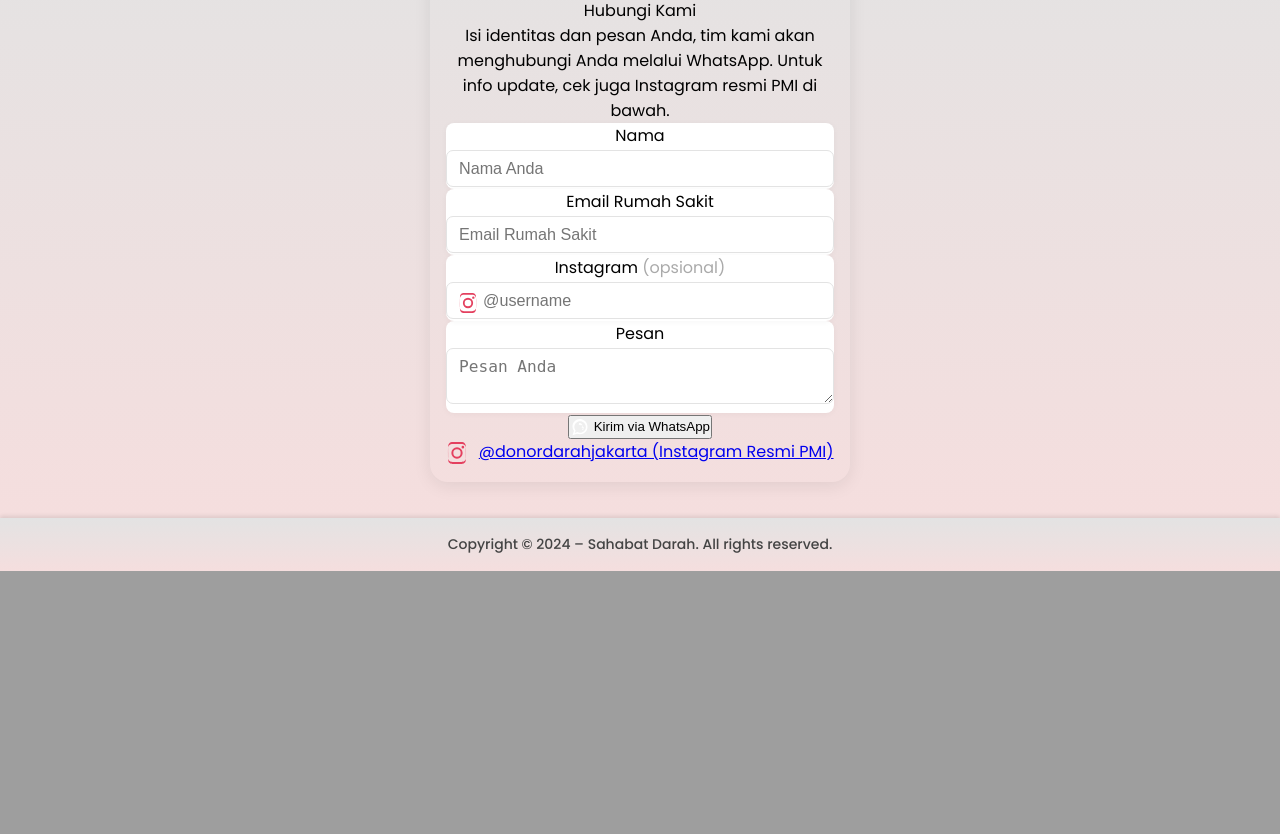
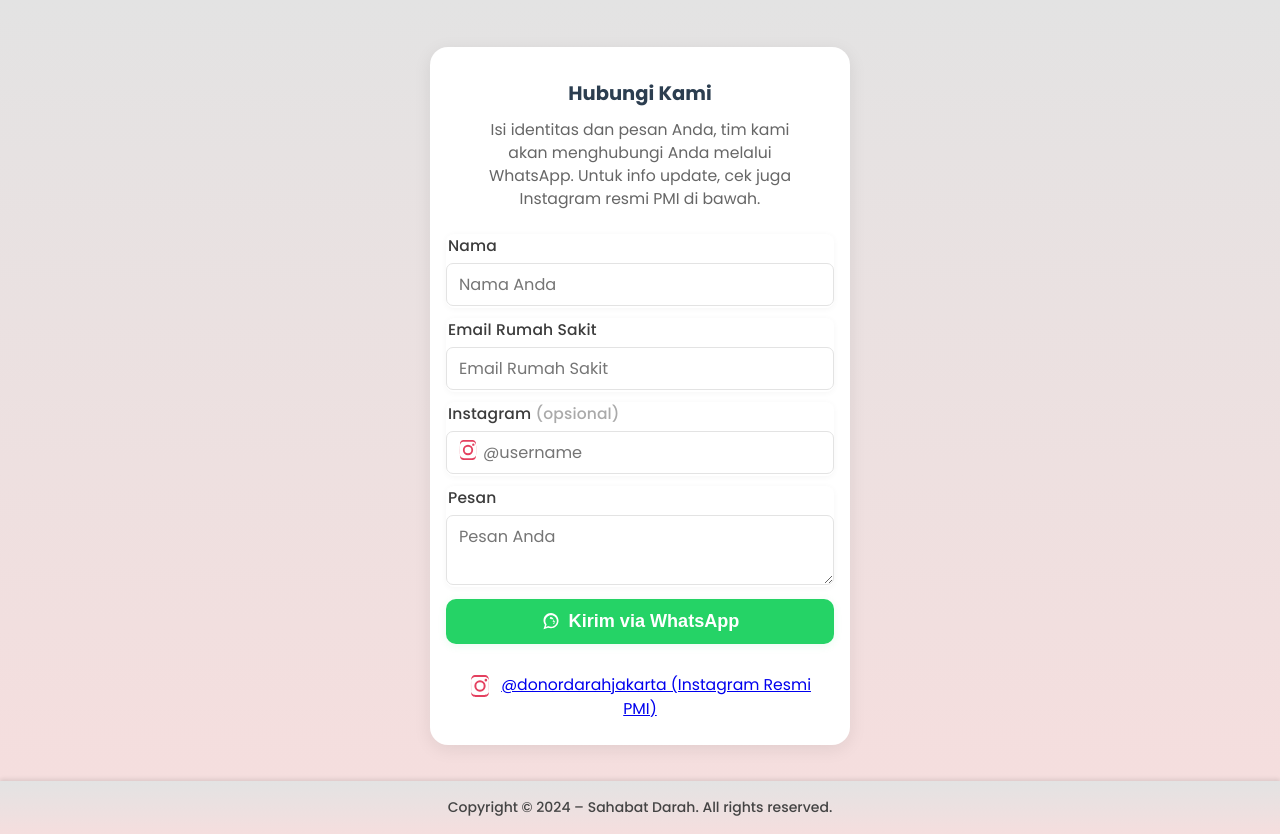
Before and after one commit to ferdiiiandraa/sahabat-darah, a Laravel app: page / in a window 1280 px wide. Shown: the part 3027-3861 px from the top of the page. Before the commit the page ends 3598 px from the top, so only its background shows below. Run offline with Laravel 12, Linux system fonts and the light colour scheme; parts of the project's set-up code (start-up, migrations or seed data) failed here and were passed over; some libraries are stand-ins or nearby versions.

Commit message:
Merapihkan Tampilan Home

```diff
--- a/Project-Sahabat-Darah/public/css/home.css
+++ b/Project-Sahabat-Darah/public/css/home.css
@@ -610,3 +634,244 @@
     background-color: #8b0000;
     margin-bottom: -100px;
 }
+
+.footer-contact-card {
+  background: rgba(255,255,255,0.97);
+  border-radius: 1rem;
+  box-shadow: 0 4px 24px rgba(0,0,0,0.10);
+  padding: 18px 36px;
+  display: flex;
+  gap: 32px;
+  align-items: center;
+  justify-content: center;
+  max-width: 600px;
+  margin: 0 auto 18px auto;
+  flex-wrap: wrap;
+}
+.footer-contact-item {
+  display: flex;
+  align-items: center;
+  gap: 8px;
+  font-size: 1.1rem;
+  font-weight: 600;
+}
+.footer-contact-icon {
+  filter: drop-shadow(0 2px 4px rgba(0,0,0,0.10));
+}
+.footer-contact-card a {
+  color: #222;
+  text-decoration: none;
+  transition: color 0.2s, box-shadow 0.2s;
+  border-radius: 6px;
+  padding: 2px 6px;
+}
+.footer-contact-card a:hover {
+  color: #fff;
+  background: #25D366;
+  box-shadow: 0 2px 8px rgba(37,211,102,0.15);
+}
+.footer-contact-item:last-child a:hover {
+  background: #E4405F;
+  box-shadow: 0 2px 8px rgba(228,64,95,0.15);
+}
+@media (max-width: 600px) {
+  .footer-contact-card {
+    flex-direction: column;
+    gap: 16px;
+    padding: 16px 10px;
+  }
+}
+
+.footer-label {
+  display: block;
+  font-size: 0.97rem;
+  font-weight: 500;
+  color: #3c3c3c;
+  margin-bottom: 2px;
+  margin-left: 2px;
+  letter-spacing: 0.01em;
+}
+.footer-input-card {
+  background: #fff;
+  border-radius: 12px;
+  box-shadow: 0 2px 12px rgba(0,0,0,0.08);
+  padding: 12px 16px 6px 16px;
+  margin-bottom: 0;
+  display: flex;
+  flex-direction: column;
+  align-items: flex-start;
+  position: relative;
+  gap: 2px;
+}
+.footer-wa-input {
+  background: #fff;
+  border: 1.5px solid #e3e3e3;
+  border-radius: 8px;
+  box-shadow: 0 1px 6px rgba(0,0,0,0.04);
+  width: 100%;
+  font-size: 1.05rem;
+  padding: 10px 14px 10px 14px;
+  color: #222;
+  font-family: inherit;
+  transition: border 0.2s, box-shadow 0.2s;
+  margin-top: 2px;
+  margin-bottom: 2px;
+}
+.footer-wa-input:focus {
+  border: 1.5px solid #25D366;
+  box-shadow: 0 2px 12px rgba(37,211,102,0.08);
+  outline: none;
+}
+#footerInstagram.footer-wa-input {
+  padding-left: 40px;
+}
+.footer-wa-btn {
+  width: 100%;
+  background: #25D366;
+  color: #fff;
+  font-weight: 700;
+  padding: 12px 0;
+  border: none;
+  border-radius: 10px;
+  cursor: pointer;
+  display: flex;
+  align-items: center;
+  justify-content: center;
+  gap: 8px;
+  font-size: 1.13rem;
+  box-shadow: 0 2px 8px rgba(37,211,102,0.10);
+  transition: background 0.2s, box-shadow 0.2s;
+  margin-top: 2px;
+}
+.footer-wa-btn:hover {
+  background: #1ebe5d;
+  box-shadow: 0 4px 16px rgba(37,211,102,0.15);
+}
+@media (max-width: 600px) {
+  .footer-wa-form {
+    max-width: 100%;
+    padding: 0 4px;
+  }
+  .footer-input-card {
+    padding: 10px 8px 4px 8px;
+  }
+}
+
+.footer-contact-outer-card {
+  background: #fff;
+  border-radius: 18px;
+  box-shadow: 0 4px 18px rgba(0,0,0,0.08);
+  padding: 32px 16px 18px 16px;
+  max-width: 420px;
+  margin: 32px auto 20px auto;
+  display: flex;
+  flex-direction: column;
+  align-items: center;
+  gap: 0.5rem;
+}
+.footer-contact-title {
+  font-size: 1.22rem;
+  font-weight: 700;
+  color: #2C3E50;
+  margin-bottom: 0.1em;
+  text-align: center;
+}
+.footer-contact-desc {
+  font-size: 0.98rem;
+  color: #666;
+  margin-bottom: 1em;
+  text-align: center;
+  max-width: 340px;
+}
+.footer-wa-form {
+  width: 100%;
+  max-width: 100%;
+  margin: 0 auto;
+  display: flex;
+  flex-direction: column;
+  gap: 10px;
+  padding: 0;
+}
+.footer-input-card {
+  background: #fff;
+  border-radius: 8px;
+  box-shadow: 0 1px 6px rgba(0,0,0,0.04);
+  padding: 0;
+  margin-bottom: 0;
+  display: flex;
+  flex-direction: column;
+  align-items: flex-start;
+  position: relative;
+  gap: 2px;
+}
+.footer-label {
+  display: block;
+  font-size: 0.97rem;
+  font-weight: 500;
+  color: #3c3c3c;
+  margin-bottom: 2px;
+  margin-left: 2px;
+  letter-spacing: 0.01em;
+}
+.footer-wa-input {
+  background: #fff;
+  border: 1.2px solid #e3e3e3;
+  border-radius: 7px;
+  box-shadow: none;
+  width: 100%;
+  font-size: 1.01rem;
+  padding: 8px 12px 8px 12px;
+  color: #222;
+  font-family: inherit;
+  transition: border 0.2s, box-shadow 0.2s;
+  margin-top: 2px;
+  margin-bottom: 2px;
+}
+.footer-wa-input:focus {
+  border: 1.2px solid #25D366;
+  box-shadow: 0 1px 8px rgba(37,211,102,0.07);
+  outline: none;
+}
+#footerInstagram.footer-wa-input {
+  padding-left: 38px;
+}
+.footer-input-card textarea.footer-wa-input {
+  min-height: 70px;
+  resize: vertical;
+}
+.footer-pmi-ig-row {
+  font-size: 0.98rem;
+  padding: 7px 10px;
+  margin-top: 14px;
+}
+@media (max-width: 600px) {
+  .footer-contact-outer-card {
+    padding: 12px 2vw 8px 2vw;
+    max-width: 98vw;
+  }
+  .footer-contact-desc {
+    font-size: 0.93rem;
+    max-width: 98vw;
+  }
+  .footer-pmi-ig-row {
+    font-size: 0.93rem;
+    padding: 6px 4px;
+  }
+}
+
+@media (max-width: 900px) {
+  .testimonial-card {
+    grid-template-columns: 1fr;
+    padding: 1.2rem 0.7rem;
+    border-radius: 1.2rem;
+  }
+  .testimonial-right {
+    justify-content: center;
+    text-align: center;
+    margin-top: 1.2rem;
+  }
+  .testimonial-image {
+    max-width: 90vw;
+    border-radius: 1.2rem;
+  }
+}
--- a/Project-Sahabat-Darah/resources/views/dashboard.blade.php
+++ b/Project-Sahabat-Darah/resources/views/dashboard.blade.php
@@ -216,5 +216,19 @@
         update();
       })();
     </script>
+
+    <style>
+      @media (max-width: 900px) {
+        .testimonial-right {
+          justify-content: center;
+          text-align: center;
+          margin-top: 1.2rem;
+        }
+        .testimonial-image {
+          max-width: 90vw;
+          border-radius: 1.2rem;
+        }
+      }
+    </style>
   </body>
 </html>
```
Also changed, not shown: other parts of Project-Sahabat-Darah/public/css/home.css (+39 -15 lines).
